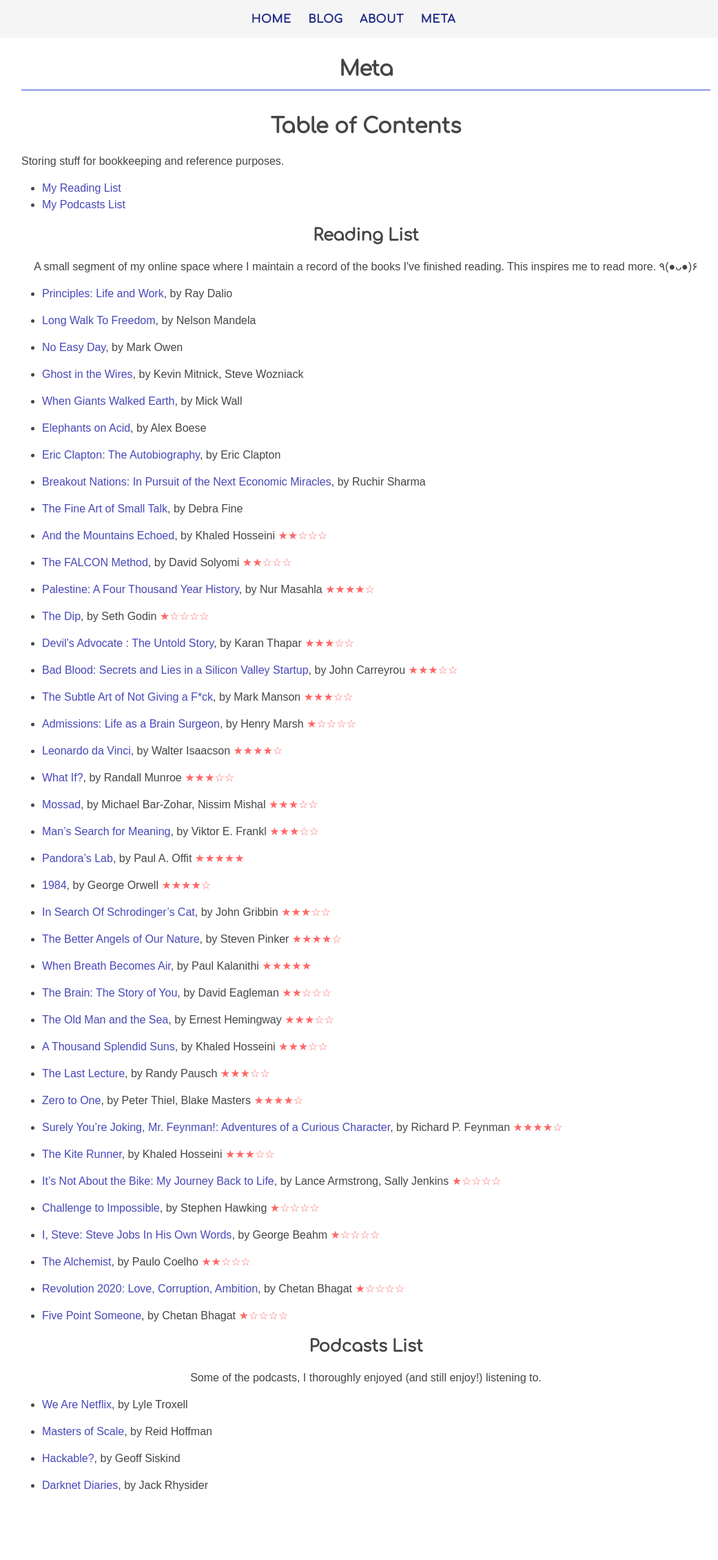
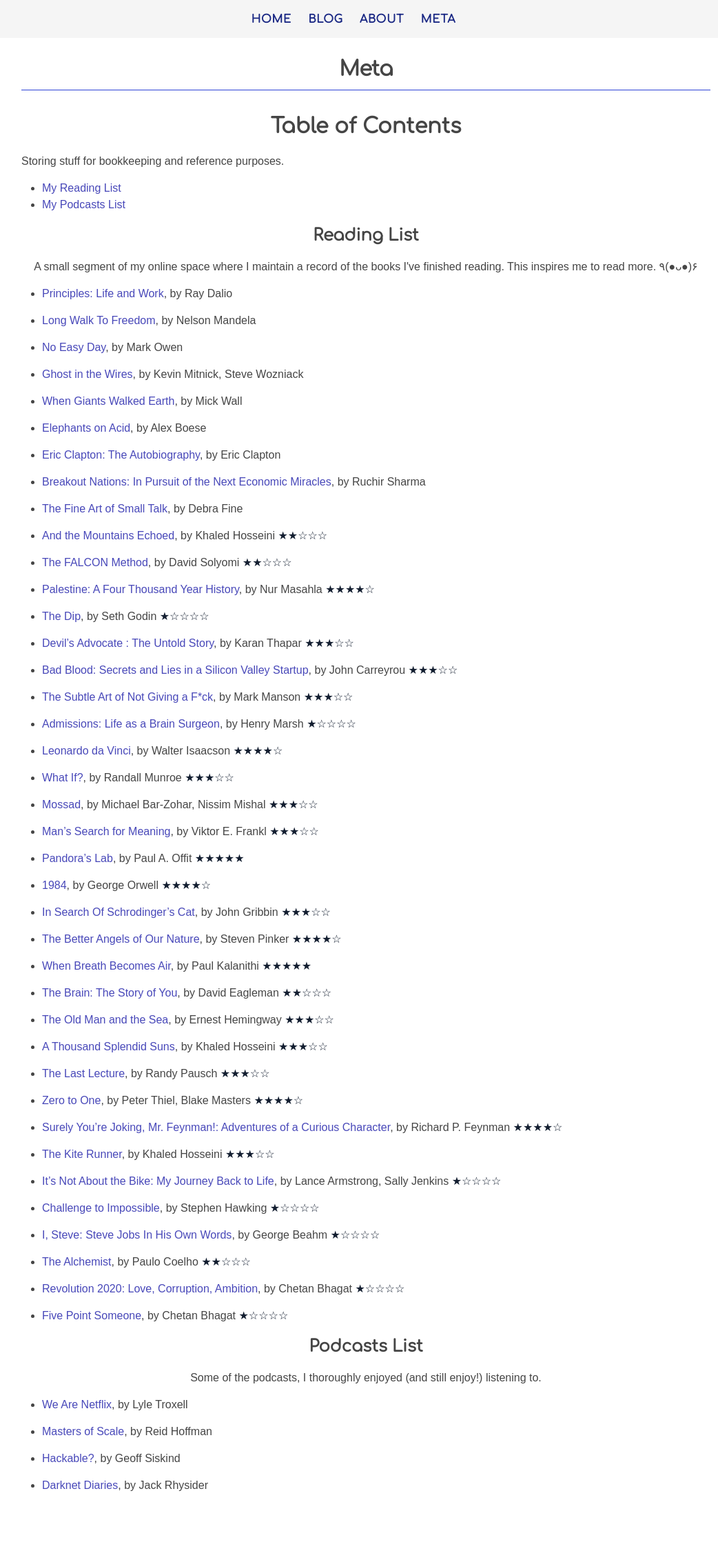
Before and after one commit to lprimeroo/saruftw.github.io.old, a Jekyll site: the page built from meta.md, in a window 1280 px wide. Shown: the whole page at 69% size, without its empty margins (109-1151 px from the left). Built offline with Jekyll 4.4.1, drawn with Linux system fonts in a browser that asks for light colours; nearby versions of some CDN libraries.

Commit message:
Update _base.scss

```diff
--- a/_sass/_base.scss
+++ b/_sass/_base.scss
@@ -89,7 +89,7 @@
     }
 
     span.rating {
-    color: #ff6666;
+    color: #131e30;
     }
 
 /* Block Quotes
```
